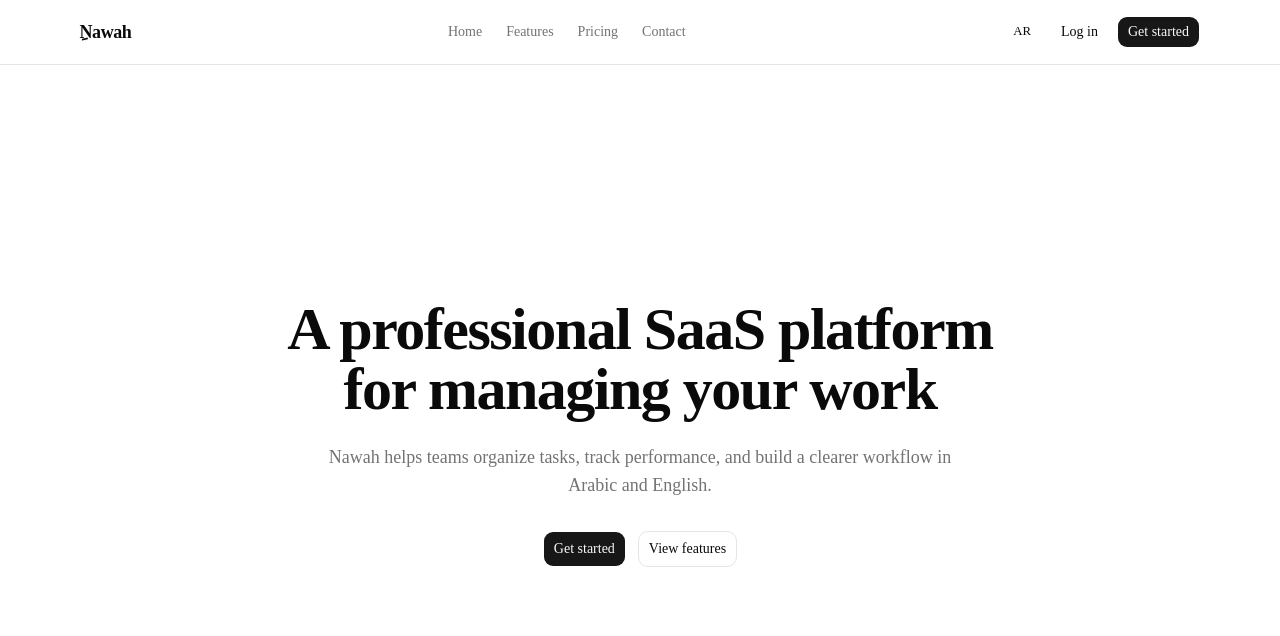
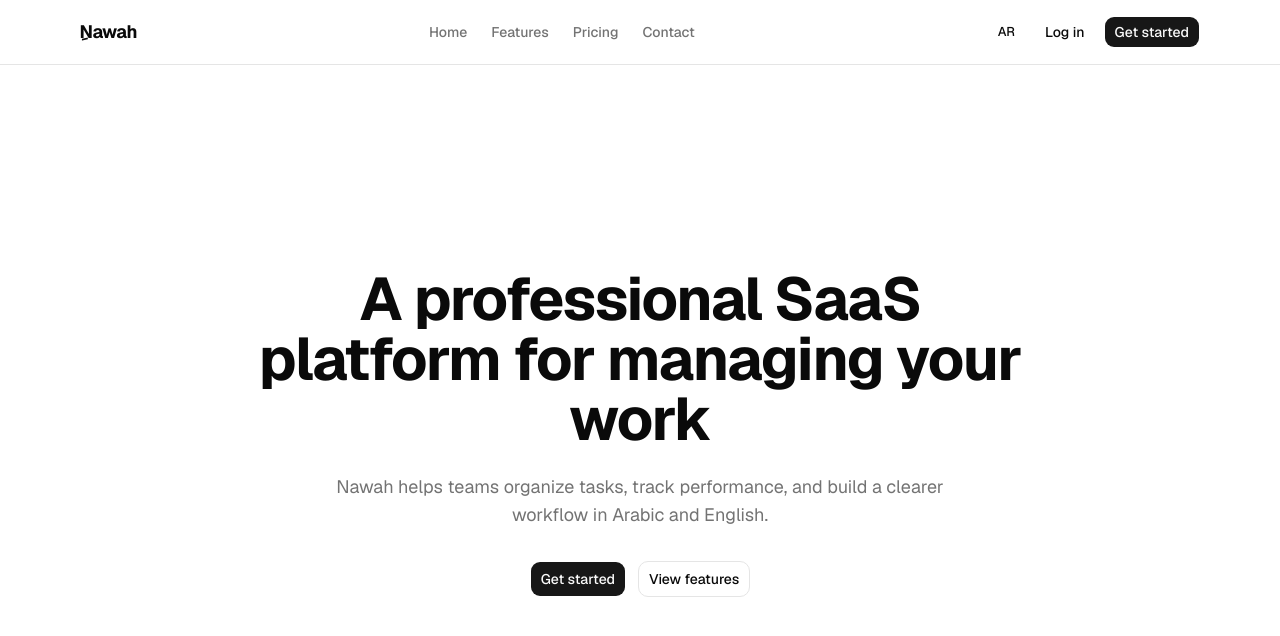
Before and after one commit to AmeenFlow/nawah-saas-dashboard, a Next.js app: page /en in a window 1280 px wide. Shown: the top 636 px of the page. Built offline with nearby package versions, Linux system fonts and the light colour scheme.

Commit message:
Configure localized fonts

```diff
--- a/src/app/[locale]/layout.tsx
+++ b/src/app/[locale]/layout.tsx
@@ -1,7 +1,7 @@
 import type { Metadata } from "next";
 import { notFound } from "next/navigation";
-
 import { siteConfig } from "@/config/site";
+import { cairo, geist } from "@/lib/fonts";
 import { getTextDirection, isLocale } from "@/lib/locale";
 import type { Locale } from "@/types/locale";
 import "../globals.css";
@@ -40,7 +40,9 @@ export default async function LocaleLayout({
 
   return (
     <html lang={locale} dir={direction}>
-      <body>{children}</body>
+      <body className={`${cairo.variable} ${geist.variable}`}>
+        {children}
+      </body>
     </html>
   );
 }
--- a/src/app/globals.css
+++ b/src/app/globals.css
@@ -121,10 +121,13 @@
   * {
     @apply border-border outline-ring/50;
   }
-  body {
-    @apply bg-background text-foreground;
-  }
-  html {
-    @apply font-sans;
-  }
+    body {
+      background: var(--background);
+      color: var(--foreground);
+      font-family: var(--font-geist), system-ui, sans-serif;
+    }
+
+    html[dir="rtl"] body {
+      font-family: var(--font-cairo), var(--font-geist), system-ui, sans-serif;
+    }
 }
--- /dev/null
+++ b/src/lib/fonts.ts
@@ -0,0 +1,14 @@
+import { Cairo, Geist } from "next/font/google";
+
+export const cairo = Cairo({     //نعرّف خط Cairo، وهو مناسب جدًا للعربية.
+
+    subsets: ["arabic", "latin"],//نطلب دعم العربية واللاتينية.
+    variable: "--font-cairo",//نربط الخط بمتغير CSS حتى نستخدمه لاحقًا داخل Tailwind أو CSS.
+    display: "swap",//يعني اعرض النص بخط بديل مؤقتًا إلى أن يتم تحميل الخط، وهذا أفضل لتجربة المستخدم.
+});
+
+export const geist = Geist({
+    subsets: ["latin"],
+    variable: "--font-geist",
+    display: "swap",
+});
```
